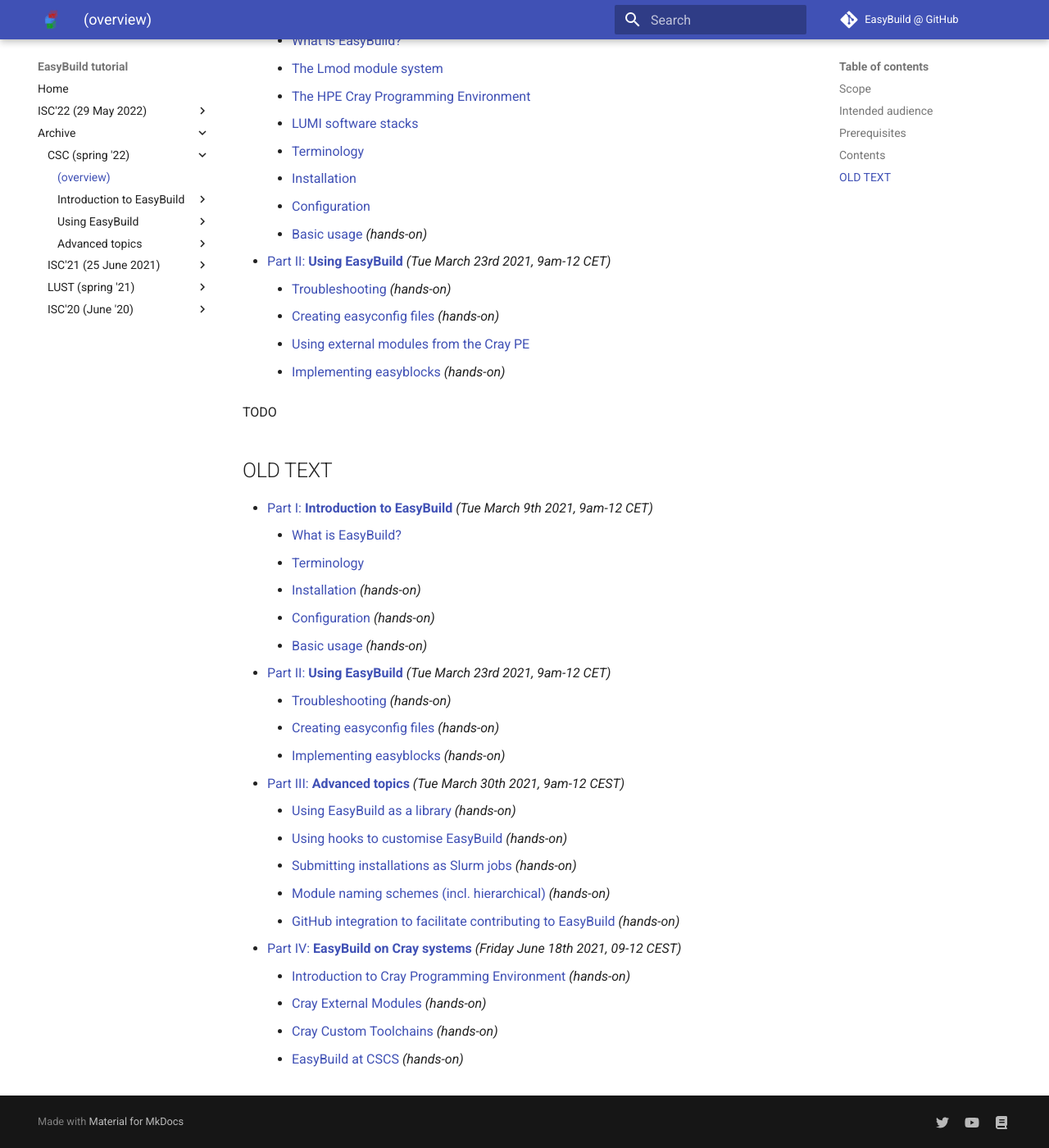
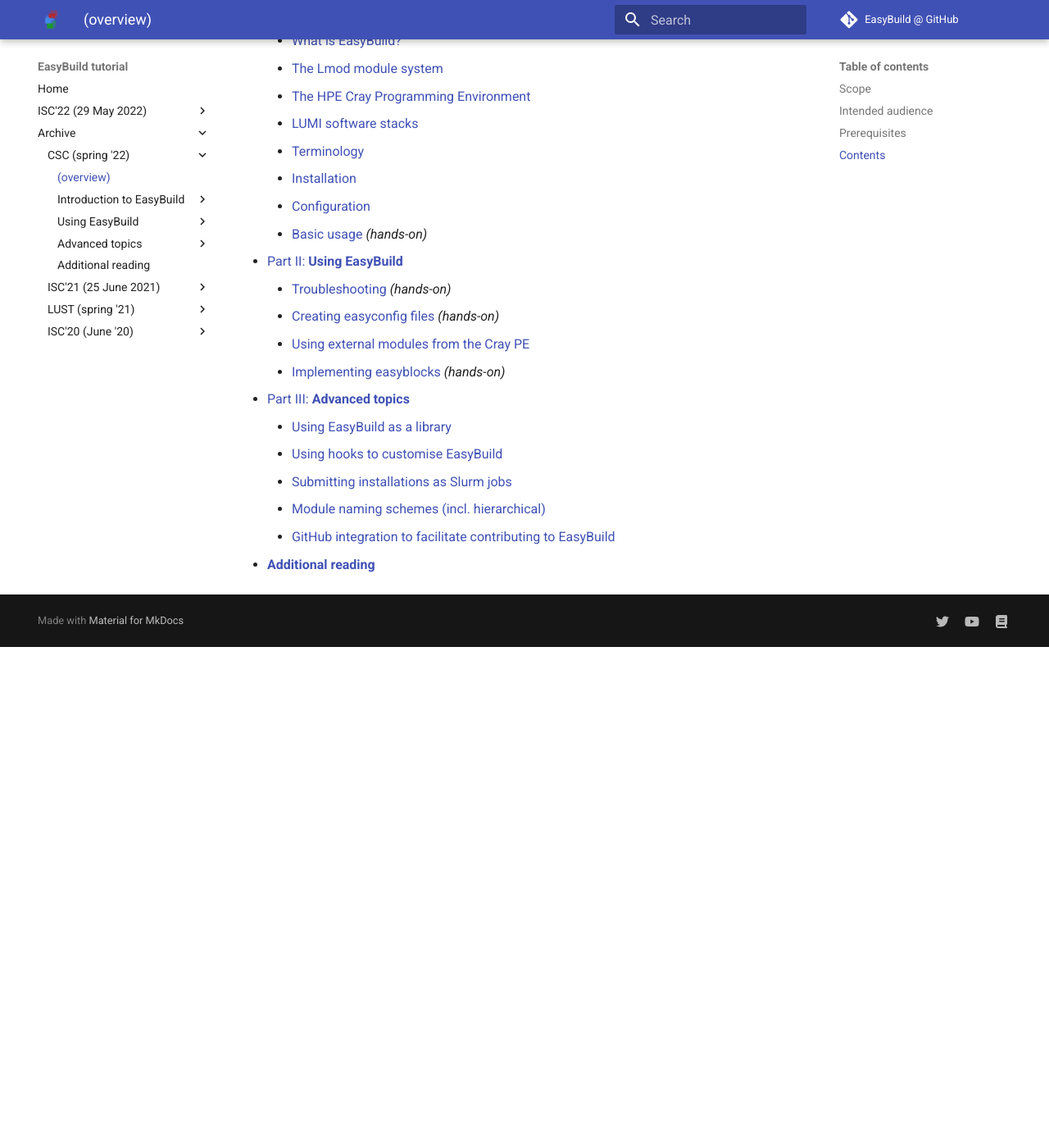
Before and after one commit to easybuilders/easybuild-tutorial, an MkDocs documentation site: the page built from docs/2022-CSC_and_LO/index.md, in a window 1280 px wide and 1400 px high, scrolled down 1594 px. Shown: the whole window at 82% size. Built offline with MkDocs 1.6.1 and Material for MkDocs 9.7.7, drawn with Linux system fonts in a browser that asks for light colours; after the commit the page ends 2383 px from its top, so only the background shows below that.

Commit message:
Adapt the structure and include an additional reading section.

```diff
--- a/docs/2022-CSC_and_LO/index.md
+++ b/docs/2022-CSC_and_LO/index.md
@@ -67,42 +67,15 @@
     -   [Installation](1_06_installation.md)
     -   [Configuration](1_07_configuration.md)
     -   [Basic usage](1_08_basic_usage.md) *(hands-on)*
-- [Part II: **Using EasyBuild**](2_00_part2_using.md) *(Tue March 23rd 2021, 9am-12 CET)*
+- [Part II: **Using EasyBuild**](2_00_part2_using.md)
     -   [Troubleshooting](2_01_troubleshooting.md) *(hands-on)*
     -   [Creating easyconfig files](2_02_creating_easyconfig_files.md) *(hands-on)*
     -   [Using external modules from the Cray PE](2_03_external_modules.md)
     -   [Implementing easyblocks](2_04_implementing_easyblocks.md) *(hands-on)*
-
-
-
-TODO
-
-
-
-
-
-
-
-## OLD TEXT
-
-- [Part I: **Introduction to EasyBuild**](part1_intro.md) *(Tue March 9th 2021, 9am-12 CET)*
-    * [What is EasyBuild?](what_is_easybuild.md)
-    * [Terminology](terminology.md)
-    * [Installation](installation.md) *(hands-on)*
-    * [Configuration](configuration.md) *(hands-on)*
-    * [Basic usage](basic_usage.md) *(hands-on)*
-- [Part II: **Using EasyBuild**](part2_using.md) *(Tue March 23rd 2021, 9am-12 CET)*
-    * [Troubleshooting](troubleshooting.md) *(hands-on)*
-    * [Creating easyconfig files](creating_easyconfig_files.md) *(hands-on)*
-    * [Implementing easyblocks](implementing_easyblocks.md) *(hands-on)*
-- [Part III: **Advanced topics**](part3_advanced.md) *(Tue March 30th 2021, 9am-12 CEST)*
-    * [Using EasyBuild as a library](easybuild_library.md) *(hands-on)*
-    * [Using hooks to customise EasyBuild](hooks.md) *(hands-on)*
-    * [Submitting installations as Slurm jobs](slurm_jobs.md) *(hands-on)*
-    * [Module naming schemes (incl. hierarchical)](module_naming_schemes.md) *(hands-on)*
-    * [GitHub integration to facilitate contributing to EasyBuild](github_integration.md) *(hands-on)*
-- [Part IV: **EasyBuild on Cray systems**](part4_cray.md) *(Friday June 18th 2021, 09-12 CEST)*
-    * [Introduction to Cray Programming Environment](cray/introduction.md) *(hands-on)*
-    * [Cray External Modules](cray/external_modules.md) *(hands-on)*
-    * [Cray Custom Toolchains](cray/custom_toolchains.md) *(hands-on)*
-    * [EasyBuild at CSCS](cray/easybuild_at_cscs.md) *(hands-on)*
+- [Part III: **Advanced topics**](3_00_part3_advanced.md)
+    -    [Using EasyBuild as a library](3_01_easybuild_library.md)
+    -    [Using hooks to customise EasyBuild](3_02_hooks.md)
+    -    [Submitting installations as Slurm jobs](3_03_slurm_jobs.md)
+    -    [Module naming schemes (incl. hierarchical)](3_04_module_naming_schemes.md)
+    -    [GitHub integration to facilitate contributing to EasyBuild](3_05_github_integration.md)
+- [**Additional reading**](4_00_additional_reading.md)
--- a/mkdocs.yml
+++ b/mkdocs.yml
@@ -58,6 +58,7 @@
               - Submitting installations as Slurm jobs: 2022-CSC_and_LO/3_03_slurm_jobs.md
               - Module naming schemes (incl. hierarchical): 2022-CSC_and_LO/3_04_module_naming_schemes.md
               - GitHub integration to facilitate contributing to EasyBuild: 2022-CSC_and_LO/3_05_github_integration.md
+          - Additional reading: 2022-CSC_and_LO/4_00_additional_reading.md
       - "ISC'21 (25 June 2021)":
           - (overview): 2021-isc21/index.md
           - Practical info: 2021-isc21/practical_info.md
```
Also changed, not shown: docs/2022-CSC_and_LO/3_05_github_integration.md (+1 -1 lines), docs/2022-CSC_and_LO/4_00_additional_reading.md (added, +13 -0 lines).
